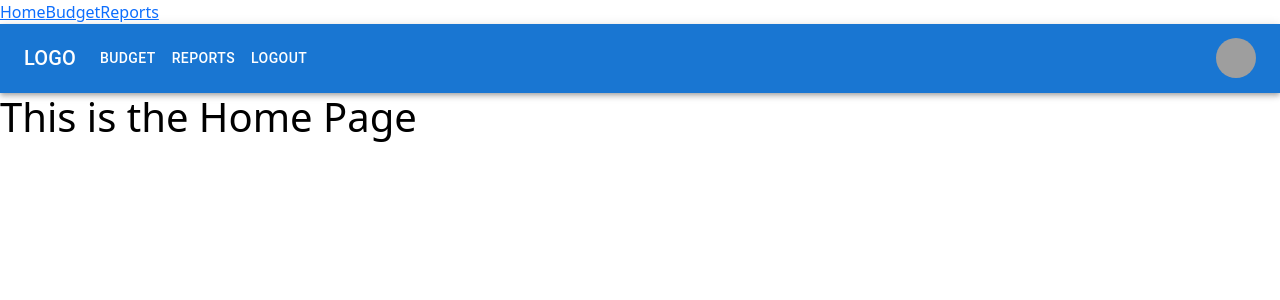
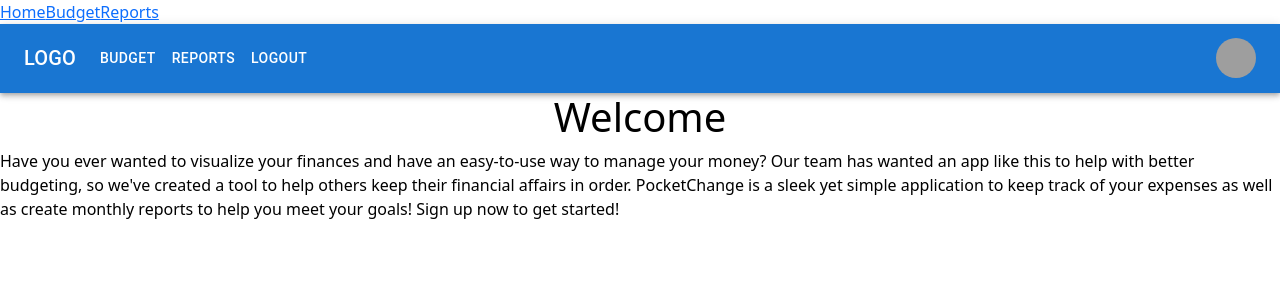
Before and after one commit to cmokbel1/pocket-change, a React (Create React App) app in the folder client/: page / in a window 1280 px wide. Shown: the top 300 px of the page. Built offline with nearby package versions, Linux system fonts and the light colour scheme; grey boxes are pictures that could not be loaded.

Commit message:
started home

```diff
--- /dev/null
+++ b/client/src/pages/Home/Home.css
@@ -0,0 +1,3 @@
+h1 {
+  text-align: center;
+}
--- a/client/src/pages/Home/Home.js
+++ b/client/src/pages/Home/Home.js
@@ -1,10 +1,15 @@
 import NavBar from '../../components/NavBar'
+import "./Home.css"
 
 const Home = () => {
   return (
     <>
       <NavBar></NavBar>
-      <h1>This is the Home Page</h1>
+
+      <h1>Welcome</h1>
+      <p>Have you ever wanted to visualize your finances and have an easy-to-use way to manage your money?
+        Our team has wanted an app like this to help with better budgeting, so we've created a tool to help others keep their financial affairs in order.
+        PocketChange is a sleek yet simple application to keep track of your expenses as well as create monthly reports to help you meet your goals! Sign up now to get started!</p>
     </>
   )
 }
```
